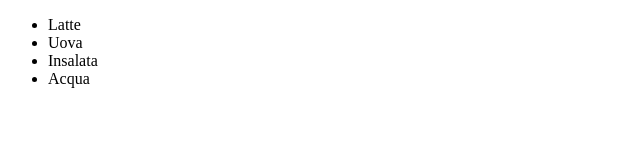
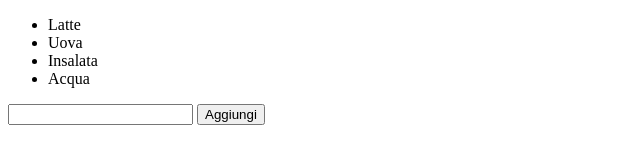
Before and after one commit to TeoFanta99/js-lista-spesa, a plain HTML site: page bonus/index.html in a window 1280 px wide. Shown: the whole page, without its empty margins (0-640 px from the left). Drawn offline with Linux system fonts and the light colour scheme.

Commit message:
creazione input e btn html + selezione in js

```diff
--- a/bonus/index.html
+++ b/bonus/index.html
@@ -3,11 +3,13 @@
 <head>
     <meta charset="UTF-8">
     <meta name="viewport" content="width=device-width, initial-scale=1.0">
-    <title>Lista della spesa</title>
+    <title>Lista della spesa bonus</title>
 </head>
 <body>
 
     <ul id="lista-spesa"></ul>
+    <input id="text" type="text">
+    <button id="add-button">Aggiungi</button>
 
 
     <script src="script.js"></script>
--- a/bonus/script.js
+++ b/bonus/script.js
@@ -1,8 +1,15 @@
 // Data una lista della spesa, stampare sulla pagina (anche brutalmente, basta che si vedano) gli elementi della lista individualmente con un ciclo while.
+
+// BONUS: do la possibilità all’utente di inserire voci nella lista
+
 
 
 // selezione UL
 const ul = document.getElementById("lista-spesa");
+
+// selezione input e btn
+const addItem = document.getElementById("text");
+const btn = document.getElementById("add-button");
 
 // creare la lista della spesa
 const list = ["Latte", "Uova", "Insalata", "Acqua"];
```
Also changed, not shown: 1 other file.
